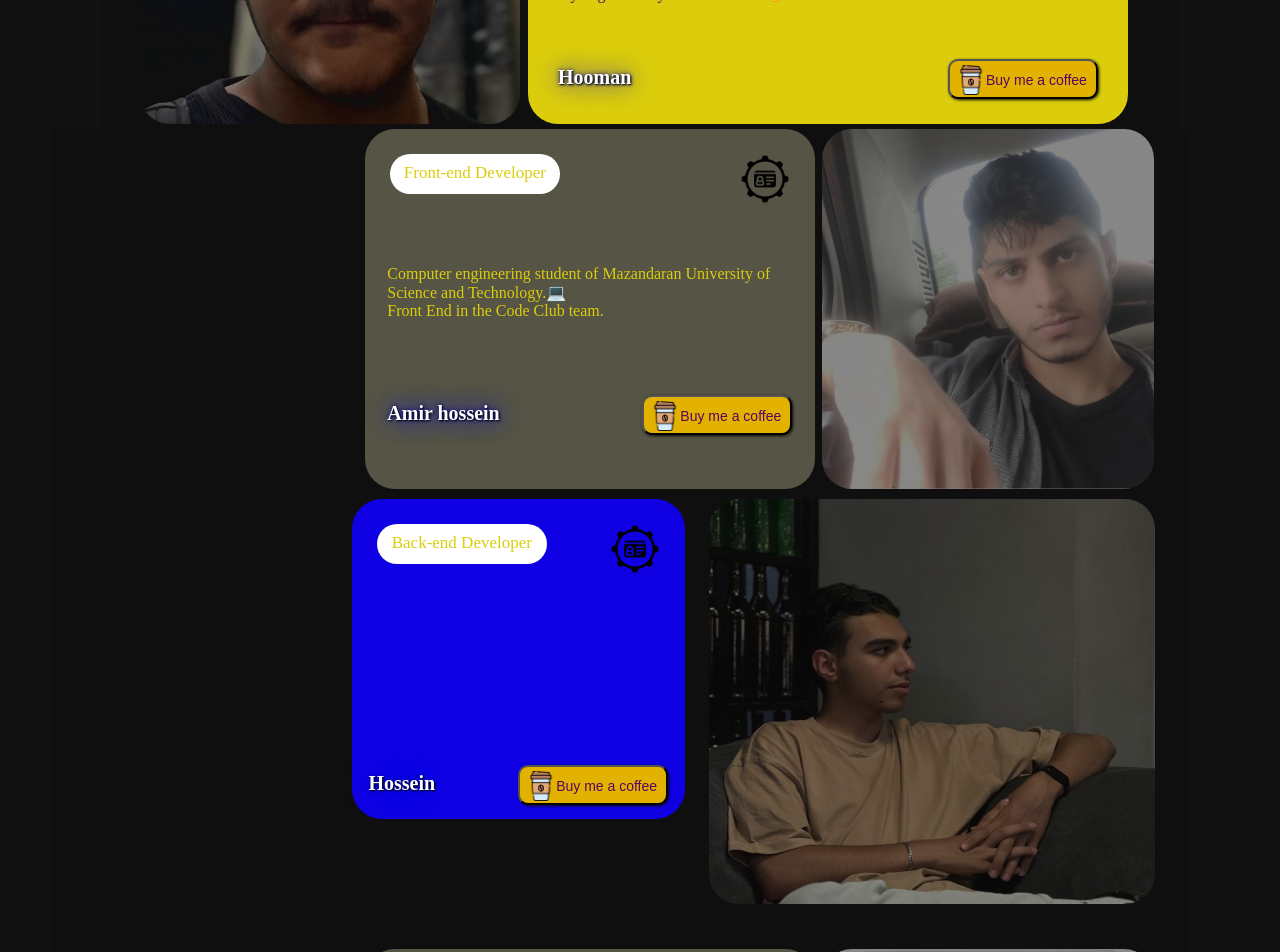
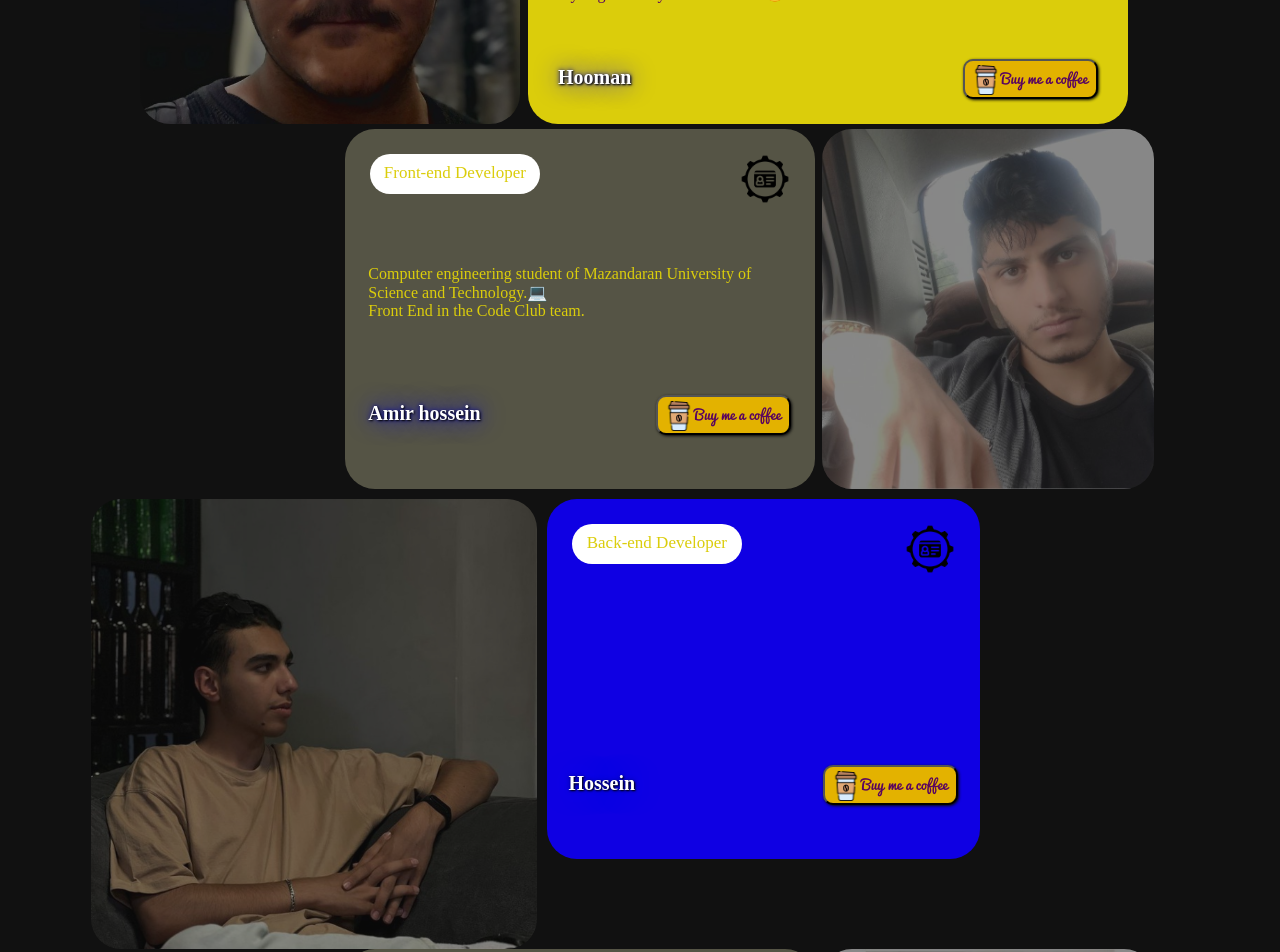
Before and after one commit to github-amirhossein/simple-dev-blog, a React (Vite) app: page / in a window 1280 px wide. Shown: the part 760-1712 px from the top of the page. Built offline with nearby package versions, Linux system fonts and the light colour scheme.

Commit message:
Update App.css

```diff
--- a/src/App.css
+++ b/src/App.css
@@ -1,4 +1,8 @@
-
+@font-face{
+    font-family: paci;
+    font-weight: 200;
+    src: url(./font/Pacifico.ttf);
+}
 
 *{
     color: aliceblue;
@@ -166,7 +170,7 @@ a{
     display: flex;
     margin-left: 8%;
     height: 400px;
-    background-color: rgb(16, 15, 15);
+
 }
 .about-img-developer{
 
@@ -235,7 +239,7 @@ a{
 .matn-developer-p button{
     cursor: pointer;
    border-radius: 10px;
-    width: 150px;
+    width: 135px;
     height: 40px;
     float: right;
     margin-top: 10px;
@@ -251,8 +255,9 @@ a{
 }
 .matn-developer-p button p{
     text-align: left;
-    margin: 10px 0px;
+    margin: 2px 0px;
     font-size: 14px;
+    font-family: paci;
 }
 .masol{
     margin: 25px;
@@ -287,7 +292,7 @@ a{
     float: right;
     margin-right: 7%;
     height: 370px;
-    background-color: rgb(16, 15, 15);
+
 }
 .body-about-developer2{
     width: 85%;
@@ -296,7 +301,7 @@ a{
     margin-right: 7%;
 
     height: 450px;
-    background-color: rgb(16, 15, 15);
+
 }
 .about-img-developer1{
 
@@ -310,7 +315,7 @@ a{
    margin-top: 0;
     height: 360px;
     float: right;
-    width: 450px;
+    width: 470px;
 
 }
 .about-img-developer1 img{
@@ -323,12 +328,12 @@ a{
 .about-img-developer2{
     width: 470px;
     height: 450px;
-    float: right;
+    float: left;
 }
 .about-img-developer2 img{
     border-radius: 30px;
     width: 95% ;
-    height: 90%;
+    height: 100%;
     margin: 0 0% 0 3%;
     opacity: 0.5;
 }
@@ -336,9 +341,9 @@ a{
     background-color: #0f00e3;
    border-radius:30px ;
    margin-top: 0;
-    height: 320px;
-    float: right;
-    width: 333px;
+    height: 360px;
+    float: left;
+    width: 433px;
     margin-right: 10px;
 
 }
```
